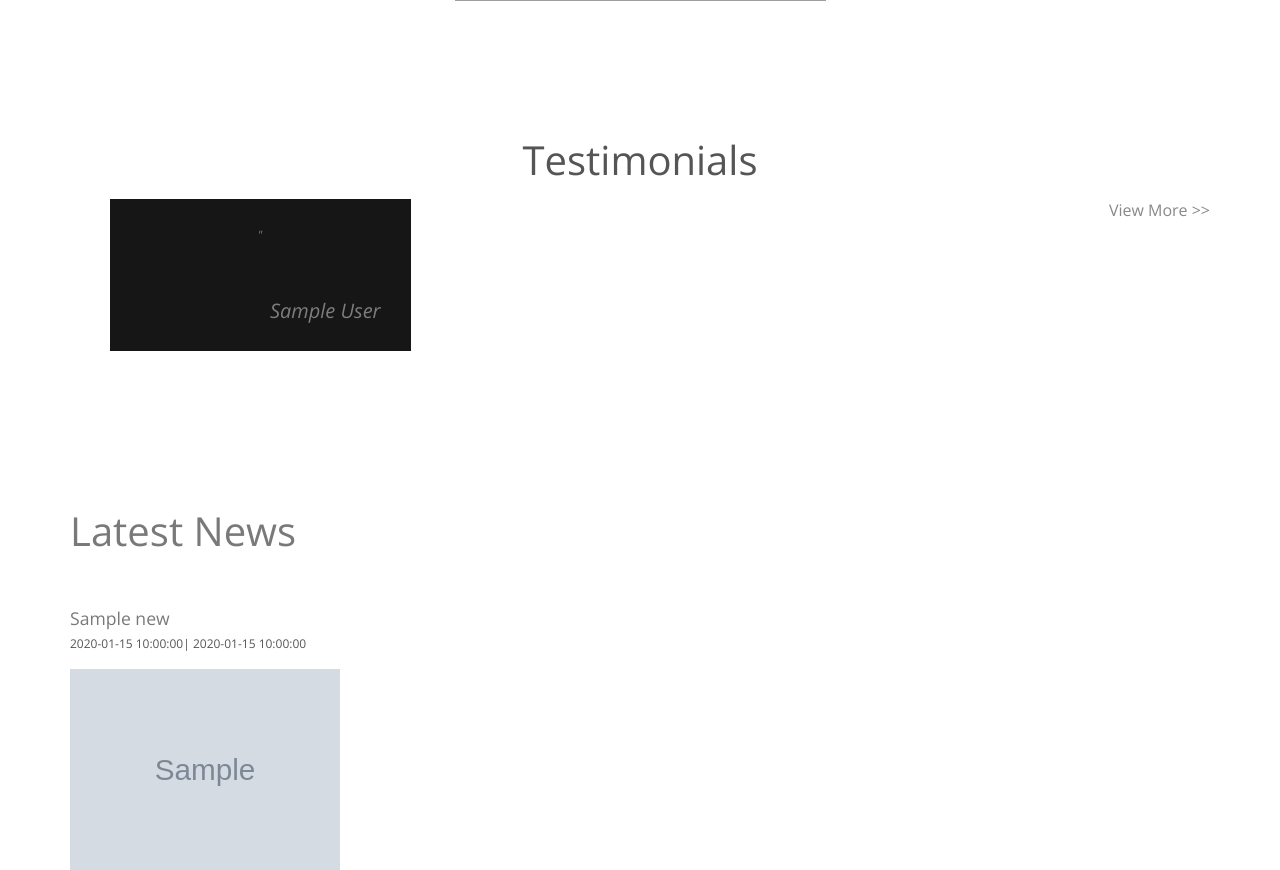
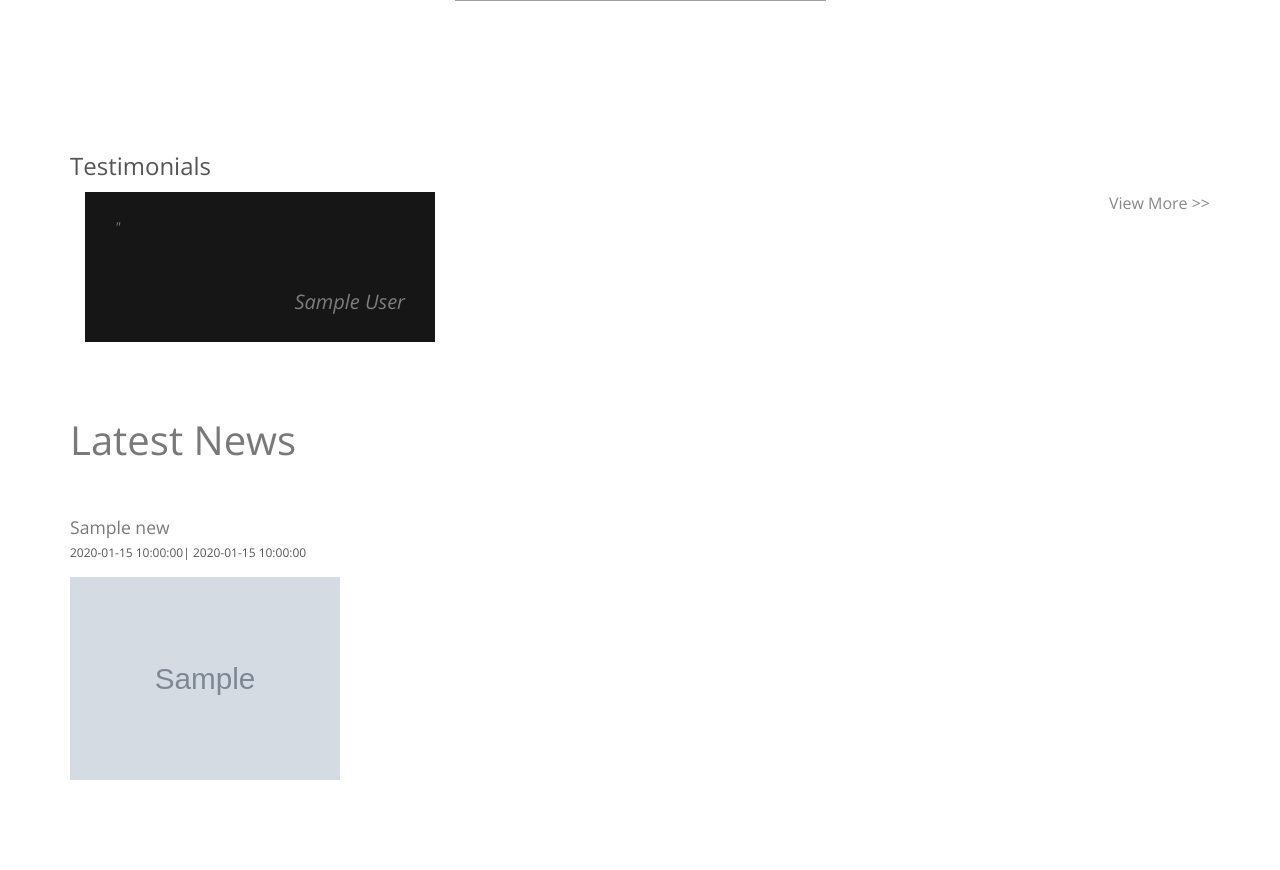
Before and after one commit to sumitWebonerds/pariseducare, a PHP site: page /daycare/ in a window 1280 px wide. Shown: the part 1462-2332 px from the top of the page. Run offline with PHP 8.4, Linux system fonts and the light colour scheme; tables that the repository leaves empty or names only in its code hold one stand-in row (values such as "Sample post"); grey boxes marked "Sample" are stand-in pictures; data that the repository does not hold is empty; some libraries are stand-ins or nearby versions; grey boxes are pictures that could not be loaded.

Commit message:
New Testimonial page

```diff
--- a/assets/css/custom.css
+++ b/assets/css/custom.css
@@ -76,7 +76,7 @@ width: 100% !important;
 .error{
     color:red;
 }
-.card{
+.card-result{
     box-shadow: 0 4px 8px 0 rgba(0,0,0,0.2),0 6px 20px 0 rgba(0,0,0,0.19)!important;
 }
 .res-img{
@@ -90,3 +90,26 @@ width: 100% !important;
 .student_name{
     text-transform: capitalize;
 }
+.testimonial-information
+{
+    max-height:800px;
+    min-height: 170px;
+    box-shadow: 0 9px 10px lightgrey;
+    border-radius: 10px;
+}
+.testimonial-content
+{
+   font-family: 'Lobster Two', cursive;
+   font-style: italic;
+  padding-top: 10px;
+  text-align: justify;
+}
+.testimonials
+{
+    margin-top: 20px;
+}
+.testimonial-author
+{
+    border-bottom:solid 1px lightgrey;
+    padding: 5px;
+}
--- a/assets/css/style.css
+++ b/assets/css/style.css
@@ -457,7 +457,7 @@ fieldset#body {
 }
 .service-information
 {
-  height: 280px;
+  min-height: 280px;
 
 }
 .services-text h3
@@ -514,33 +514,10 @@ fieldset#body {
   margin: 0;
 }
 /*-- testimonial --*/
-.testimonials {
-    position: relative;
-    text-align: center;
-    margin-bottom: 0;
-    min-height: 307px;
-}
-.testmonials div.head-section {
-  margin-top: 1em;
-}
-.testimonial-nfo h3 {
-  color: #555;
-  font-size: 40px;
-  font-weight: 300;
-  margin:5px;
-}
-.testimonial-grid p {
-    font-size: 1.2em;
-    font-style: italic;
-    color: #FFF;
-    text-align: center;
-    width: 86%;
-    margin: 0em auto 0;
-    font-weight: 400;
-}
-.testimonial-grid p span {
-    font-size: .85em;
-  vertical-align: middle;
+.panel-heading > div
+{
+  border :solid 1px black !important;
+
 }
 /*-- /testimonial --*/
 /*-- news --*/
@@ -587,6 +564,7 @@ fieldset#body {
 }
 .news-grid a:hover{
 	text-decoration:none;
+  color: #E1009F;
 }
 .news-grid span {
     font-size: 12px;
@@ -817,10 +795,15 @@ color: #FFFFFF;
     margin: 0;
     font-size: 2.7em
 }
-.about-content
+.about-content p
 {
   text-align: justify;
   line-height: 18px;
+  color: #A9A9A9;
+}
+.about-content h3
+{
+  color: #888;
 }
 .testimonals{
     margin-top: 6em;
@@ -1294,8 +1277,16 @@ ul.p_n-list li a:hover{
 	.testimonials {
 	    margin-bottom: 0em;
 	    padding: 1em 0 0em;
-	         min-height: 265px;
-	}
+	   min-height: 265px;
+	}
+  .testimonial-grids
+  {
+    min-height: 250px;
+  }
+  .testi-info p
+  {
+      min-height: 250px;
+  }
 	.team-grid h4 {
 	    font-size: 1.1em;
 	}
@@ -2475,6 +2466,8 @@ ul.p_n-list li a:hover{
 .content p
 {
   text-align: justify;
+  color: #A9A9A9;
+  line-height: 18px;
 }
 
 .news-img
@@ -2526,9 +2519,9 @@ a .similar-img
 .service-name
 {
 
-  width: 150px;
-  height: 150px;
-  border-radius: 75px;
+  width: 140px;
+  height: 140px;
+  border-radius: 70px;
   margin-top: 20px;
   background-color: #C0C0C0;
 }
@@ -2589,4 +2582,8 @@ a .similar-img
   {
     margin :auto;
   }
+
+  .panel-heading{
+    background-color: red !important;
+  }
 /*--/responsive--*/
--- a/constants.php
+++ b/constants.php
@@ -5,7 +5,7 @@ $UPLOAD_PATH = dirname(__FILE__)."/upload/";
 if($_SERVER['HTTP_HOST'] == 'localhost')
 {
 
-		$BASE_PATH	= "http://localhost/pariseducare";
+		$BASE_PATH	= "http://localhost/paridaycare";
 
 }else
 {
--- a/views/layout/footer.php
+++ b/views/layout/footer.php
@@ -177,7 +177,7 @@ function validateEmail(email) {
 			'alwaysShowNavOnTouchDevices':true;
 			'maxWidth' :100%;
 			'maxHeight' :100%;
-		})
+		});
 	</script>
 	</body>
 </html>
--- a/views/layout/header.php
+++ b/views/layout/header.php
@@ -22,7 +22,7 @@
 		<script type="application/x-javascript"> addEventListener("load", function() { setTimeout(hideURLbar, 0); }, false); function hideURLbar(){ window.scrollTo(0,1); } </script>
 		<!--bootstrap-->
 		<link href="<?php echo $BASE_PATH;?>/assets/css/bootstrap.min.css" rel="stylesheet" type="text/css" media="all">
-		<link href="<?php echo $BASE_PATH;?>/assets/css/custom.css" rel="stylesheet" type="text/css" media="all">
+
 		<!--coustom css-->
 
 		<link href="<?php echo $BASE_PATH;?>/backend/sbadmin/dist/css/jquery-ui.min.css" rel="stylesheet" type="text/css"/>
@@ -30,10 +30,12 @@
 		<link rel="stylesheet" type="text/css" href="<?php echo $BASE_PATH;?>/assets/css/default.css" />
 		<link rel="stylesheet" type="text/css" href="<?php echo $BASE_PATH;?>/assets/css/component.css" />
 		<link href='//fonts.googleapis.com/css?family=Open+Sans:300,300italic,400italic,400,600,600italic,700,700italic,800,800italic' rel='stylesheet' type='text/css'>
+		<link href="https://fonts.googleapis.com/css?family=Lobster+Two" rel="stylesheet">
 		<link href="<?php echo $BASE_PATH;?>/assets/css/font-awesome.min.css" rel="stylesheet" type="text/css" media="all">
 		<!--- Lightbox css-->
 		<link href="<?php echo $BASE_PATH;?>/assets/lib/lightbox/dist/css/lightbox.min.css" rel="stylesheet" type="text/css" media="all">
 		<link href="<?php echo $BASE_PATH;?>/assets/css/style.css" rel="stylesheet" type="text/css"/>
+		<link href="<?php echo $BASE_PATH;?>/assets/css/custom.css" rel="stylesheet" type="text/css" media="all">
 	</head>
 	<body>
 		<div id="to-top">
--- a/views/site/gallery.php
+++ b/views/site/gallery.php
@@ -14,7 +14,7 @@
 							 ?>
 							<div class="view view-tenth">
 							<a href="<?php echo "upload/gallery/". $gallery['name']?>" data-lightbox="paridaycare">
-								<img alt="<?php echo $gallery['title'];?>" src="<?php echo "upload/gallery/". $gallery['name']?>" style="width:100%;height: 300px;" title="<?php echo $gallery['title'];?>" /></a>
+								<img alt="<?php echo $gallery['title'];?>" src="<?php echo "upload/gallery/". $gallery['name']?>" style="width:100%;height: 300px;" title="<?php echo $gallery['title'];?>"  class="img-fluid"/></a>
 								<!-- <div class="mask">
 									<h3><?php echo $gallery['title'];?></h3>
 									<p><?php echo (!empty($gallery['description']))?$gallery['description']:'';?></p>
--- a/views/site/news.php
+++ b/views/site/news.php
@@ -17,10 +17,11 @@
 							<i class="fa fa-calender-o" class="icon-color"></i> Date : <?= $news['date'] ?>
 							<i class="fa fa-clock-o" class="icon-color"></i> Time : <?= $news['time'] ?>
 						</div>
-						<div class="col-md-offset-8 readmore">
-							<a href="<?php echo HTML::url("news/list",array('id'=>$news['id']));?>" class="pull-right">Read More</a>
+						<div class="col-md-offset-8 btn-readmore">
+							<a href="<?php echo HTML::url("news/list",array('id'=>$news['id']));?>" class="pull-right  btn btn-default">Read More</a>
 						</div>
 					</div>
+					<div class="clearfix">&nbsp;</div>
 				</div>
 		<?php
 			}
--- a/views/site/result.php
+++ b/views/site/result.php
@@ -5,7 +5,7 @@
 ?>
 				<?php foreach($result as $result) {?>
 					<div class="col-md-3 col-sm-3 col-xs-3 col-lg-3 news-grid">
-	                   	<div class="col-md-12 card">
+	                   	<div class="col-md-12 card-result">
 						 <!--Card image-->
 						 <img  class="img-responsive res-img" src="<?php echo "upload/result/".$result['image'];?>"  alt="<?php echo $result['name'];?>" >
 						        <a href="#">
```
Also changed, not shown: views/site/about.php (+5 -15 lines), views/site/testinomial.php (+25 -20 lines).
